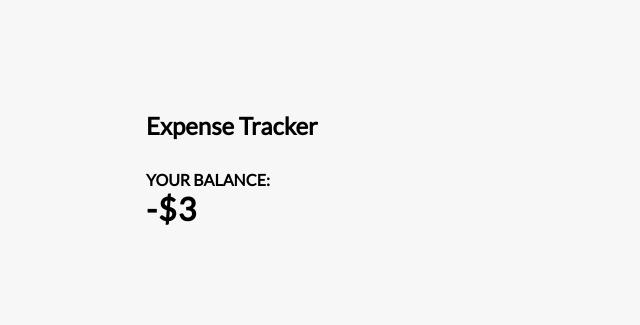
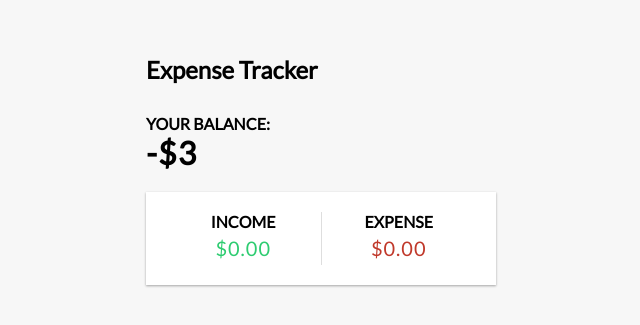
Before and after one commit to ccastillo32/expense-tracker-react, a React (Create React App) app: page / in a window 1280 px wide. Shown: the part 225-550 px from the top of the page, without its empty margins (319-959 px from the left). Built offline with nearby package versions, Linux system fonts and the light colour scheme.

Commit message:
Income-Expense summary component (styles)

```diff
--- a/src/App.js
+++ b/src/App.js
@@ -1,5 +1,6 @@
 import Balance from "./components/Balance";
 import Header from "./components/Header";
+import IncomeExpensesSummary from "./components/IncomeExpensesSummary";
 import { GlobalProvider } from "./context/GlobalContext";
 
 function App() {
@@ -10,6 +11,7 @@
 
       <div className="container">
         <Balance />
+        <IncomeExpensesSummary />
       </div>
 
     </GlobalProvider>
--- /dev/null
+++ b/src/components/IncomeExpensesSummary.js
@@ -0,0 +1,18 @@
+const IncomeExpensesSummary = () => {
+
+    return (
+        <div className="inc-exp-container">
+            <div>
+                <h4>Income</h4>
+                <p className="money plus">$0.00</p>
+            </div>
+            <div>
+                <h4>Expense</h4>
+                <p className="money minus">$0.00</p>
+            </div>
+        </div>
+    );
+
+}
+
+export default IncomeExpensesSummary;
--- a/src/index.css
+++ b/src/index.css
@@ -39,3 +39,119 @@
   margin: 0;
   text-transform: uppercase;
 }
+
+.inc-exp-container {
+  background-color: #fff;
+  box-shadow: var(--box-shadow);
+  padding: 20px;
+  display: flex;
+  justify-content: space-between;
+  margin: 20px 0;
+}
+
+.inc-exp-container > div {
+  flex: 1;
+  text-align: center;
+}
+
+.inc-exp-container > div:first-of-type {
+  border-right: 1px solid #dedede;
+}
+
+.money {
+  font-size: 20px;
+  letter-spacing: 1px;
+  margin: 5px 0;
+}
+
+.money.plus {
+  color: #2ecc71;
+}
+
+.money.minus {
+  color: #c0392b;
+}
+
+label {
+  display: inline-block;
+  margin: 10px 0;
+}
+
+input[type='text'],
+input[type='number'] {
+  border: 1px solid #dedede;
+  border-radius: 2px;
+  display: block;
+  font-size: 16px;
+  padding: 10px;
+  width: 100%;
+}
+
+.btn {
+  cursor: pointer;
+  background-color: #9c88ff;
+  box-shadow: var(--box-shadow);
+  color: #fff;
+  border: 0;
+  display: block;
+  font-size: 16px;
+  margin: 10px 0 30px;
+  padding: 10px;
+  width: 100%;
+}
+
+.btn:focus,
+.delete-btn:focus {
+  outline: 0;
+}
+
+.list {
+  list-style-type: none;
+  padding: 0;
+  margin-bottom: 40px;
+}
+
+.list li {
+  background-color: #fff;
+  box-shadow: var(--box-shadow);
+  color: #333;
+  display: flex;
+  justify-content: space-between;
+  position: relative;
+  padding: 10px;
+  margin: 10px 0;
+}
+
+.list li.plus {
+  border-right: 5px solid #2ecc71;
+}
+
+.list li.minus {
+  border-right: 5px solid #c0392b;
+}
+
+.delete-btn {
+  cursor: pointer;
+  background-color: #e74c3c;
+  border: 0;
+  color: #fff;
+  font-size: 20px;
+  line-height: 20px;
+  padding: 2px 5px;
+  position: absolute;
+  top: 50%;
+  left: 0;
+  transform: translate(-100%, -50%);
+  opacity: 0;
+  transition: opacity 0.3s ease;
+}
+
+.list li:hover .delete-btn {
+  opacity: 1;
+}
+
+@media (max-width: 320px) {
+  .container {
+    width: 300px;
+  }
+}
```
Lines whose indentation alone changed are shown as unchanged.
